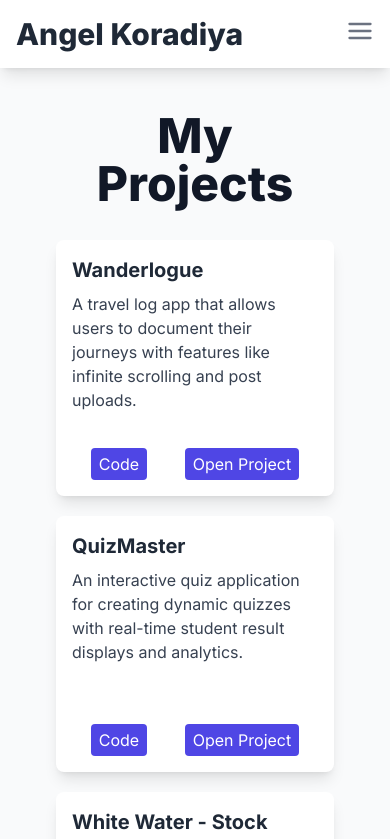
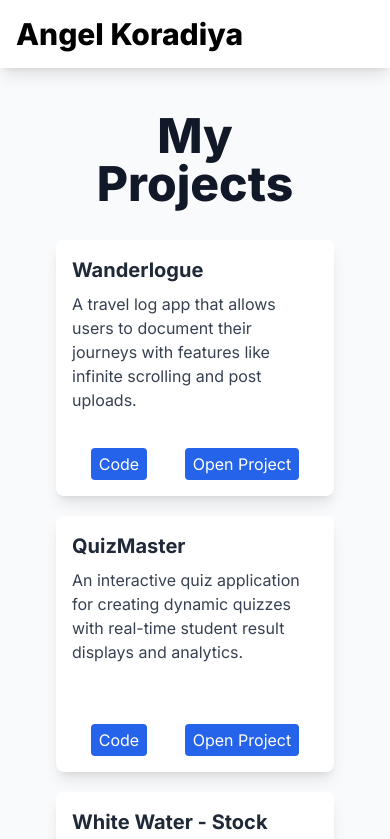
Before and after one commit to ANGELKORADIYA/angel-koradiya-portfolio, a Next.js app: page /projects in a window 390 px wide. Shown: the top 839 px of the page. Built offline with nearby package versions, Linux system fonts and the light colour scheme.

Commit message:
Revert "responsive"

```diff
--- a/app/navbar.js
+++ b/app/navbar.js
@@ -2,41 +2,30 @@
 import { useState, useEffect } from 'react';
 import Link from 'next/link';
 import { usePathname } from 'next/navigation';
-import { FiMenu, FiX } from 'react-icons/fi';
 
 export default function Navbar() {
   const pathname = usePathname();
-  const [activeTab, setActiveTab] = useState(
-    pathname === '/' ? 'Home' : pathname.substring(1).charAt(0).toUpperCase() + pathname.slice(2)
-  );
-  const [isMenuOpen, setIsMenuOpen] = useState(false);
+  const [activeTab, setActiveTab] = useState(pathname==='/'?'Home':pathname.substring(1).charAt(0).toUpperCase()+pathname.slice(2));
+
 
   const handleTabChange = (tab) => {
     setActiveTab(tab);
-    setIsMenuOpen(false); // Close menu on tab change (for mobile)
-  };
-
-  const toggleMenu = () => {
-    setIsMenuOpen(!isMenuOpen);
   };
 
   return (
-    <div className="absolute top-0 left-0 right-0 z-50 bg-white dark:bg-gray-900 shadow-lg transition-all">
-      <div className="flex justify-between items-center w-full max-w-7xl mx-auto p-4">
-        {/* Logo */}
-        <div className="text-3xl font-extrabold text-gray-800 dark:text-white">
+    <div className="absolute top-0 left-0 right-0 z-50 min-w-screen flex justify-center items-center bg-white p-4 shadow-lg">
+      <div className="flex justify-between items-center w-full max-w-7xl">
+        <div className="text-3xl font-extrabold">
           Angel Koradiya
         </div>
-
-        {/* Desktop Navigation */}
         <nav className="hidden sm:flex space-x-6">
           {['Home', 'Projects', 'Learning', 'About', 'Contact'].map((tab) => (
             <Link
               key={tab}
               href={tab === 'Home' ? '/' : `/${tab.toLowerCase()}`}
-              className={`px-4 py-2 rounded-lg text-base font-medium transition duration-300 ${
+              className={`px-4 py-2 rounded-lg text-base font-medium transition ${
                 activeTab === tab
-                  ? 'bg-sky-600 text-white dark:bg-sky-500'
+                  ? 'bg-sky-100 text-sky-600 dark:bg-sky-700 dark:text-sky-50'
                   : 'text-gray-500 hover:bg-gray-100 hover:text-gray-700 dark:text-gray-400 dark:hover:bg-gray-800 dark:hover:text-gray-200'
               }`}
               onClick={() => handleTabChange(tab)}
@@ -45,37 +34,7 @@ export default function Navbar() {
             </Link>
           ))}
         </nav>
-
-        {/* Mobile Hamburger Menu Button */}
-        <div className="sm:hidden">
-          <button
-            onClick={toggleMenu}
-            className="text-gray-500 dark:text-gray-200 focus:outline-none transition transform hover:scale-110"
-          >
-            {isMenuOpen ? <FiX size={28} /> : <FiMenu size={28} />}
-          </button>
-        </div>
       </div>
-
-      {/* Mobile Menu */}
-      {isMenuOpen && (
-        <nav className="sm:hidden absolute top-full left-0 right-0 bg-white dark:bg-gray-900 shadow-lg p-4 space-y-4">
-          {['Home', 'Projects', 'Learning', 'About', 'Contact'].map((tab) => (
-            <Link
-              key={tab}
-              href={tab === 'Home' ? '/' : `/${tab.toLowerCase()}`}
-              className={`block px-4 py-2 rounded-lg text-base font-medium transition duration-300 ${
-                activeTab === tab
-                  ? 'bg-sky-600 text-white dark:bg-sky-500'
-                  : 'text-gray-500 hover:bg-gray-100 hover:text-gray-700 dark:text-gray-400 dark:hover:bg-gray-800 dark:hover:text-gray-200'
-              }`}
-              onClick={() => handleTabChange(tab)}
-            >
-              {tab}
-            </Link>
-          ))}
-        </nav>
-      )}
     </div>
   );
 }
--- a/app/projects/page.js
+++ b/app/projects/page.js
@@ -7,13 +7,13 @@ const projects = [
   {
     title: 'Wanderlogue',
     description: 'A travel log app that allows users to document their journeys with features like infinite scrolling and post uploads.',
-    link: 'https://wanderlogues.vercel.app/',
+    link: 'https://wanderlogues.vercel.app/', // Update with the actual link
     link2: 'https://github.com/AngelKoradiya/newwanderlogue',
   },
   {
     title: 'QuizMaster',
     description: 'An interactive quiz application for creating dynamic quizzes with real-time student result displays and analytics.',
-    link: 'https://quiz-3hxz.onrender.com/',
+    link: 'https://quiz-3hxz.onrender.com/', // Update with the actual link
     link2: 'https://github.com/AngelKoradiya/Quiz',
   },
   {
@@ -24,12 +24,12 @@ const projects = [
   {
     title: 'Public Library Management',
     description: 'A management system for public libraries that streamlines book lending, returns, and user registrations.',
-    link2: 'https://github.com/ANGELKORADIYA/public-library',
+    link2: 'https://github.com/ANGELKORADIYA/public-library', // Update with the actual link
   },
   {
     title: '1930 Helpline Improvement',
     description: 'A project aimed at enhancing the 1930 helpline services to improve response times and user satisfaction.',
-    link2: 'https://github.com/Kathan0920/RJPOLICE_HACK_1202_CyberCrew_9',
+    link2: 'https://github.com/Kathan0920/RJPOLICE_HACK_1202_CyberCrew_9', // Update with the actual link
   },
 ];
 
@@ -39,15 +39,15 @@ export default function Projects() {
       <div className="max-w-6xl w-full p-8">
         <h1 className="text-5xl font-extrabold text-center text-gray-900 mb-6">My Projects</h1>
 
-        <div className="grid grid-cols-1 sm:grid-cols-2 md:grid-cols-3 gap-5 mt-8 justify-items-center">
+        <div className="grid grid-cols-1 sm:grid-cols-2 md:grid-cols-3 gap-5 mt-8">
           {projects.map((project, index) => (
-            <div key={index} className="bg-white max-w-xs h-64 p-4 rounded-lg shadow-lg transition transform hover:scale-105 flex flex-col mx-auto">
+            <div key={index} className="bg-white max-w-xs h-64 p-4 rounded-lg shadow-lg transition transform hover:scale-105 flex flex-col">
               <h2 className="text-xl font-bold text-gray-800 mb-2">{project.title}</h2>
               <p className="text-gray-700 flex-grow mb-4">{project.description}</p>
               <div className="flex mt-auto justify-around">
                 {
                   project.link2 &&<button
-                  className="bg-indigo-600 text-white px-2 py-1 rounded hover:bg-indigo-700 transition"
+                  className="bg-blue-600 text-white px-2 py-1 rounded hover:bg-blue-700 transition"
                   onClick={() => window.open(project.link2, '_blank')}
                   >
                   Code
@@ -55,7 +55,7 @@ export default function Projects() {
                 }
                 {
                   project.link &&<button
-                  className="bg-indigo-600 text-white px-2 py-1 rounded hover:bg-indigo-700 transition"
+                  className="bg-blue-600 text-white px-2 py-1 rounded hover:bg-blue-700 transition"
                   onClick={() => window.open(project.link, '_blank')}
                   >
                   Open Project
--- a/package.json
+++ b/package.json
@@ -12,8 +12,7 @@
     "dotenv": "^16.4.5",
     "mongodb": "^6.9.0",
     "next": "14.2.4",
-    "react": "^18.3.1",
-    "react-adsense": "^0.1.0",
+    "react": "^18",
     "react-dom": "^18",
     "react-icons": "^5.3.0"
   },
```
Also changed, not shown: 1 other file (tests, documents, lock files or other folders).
